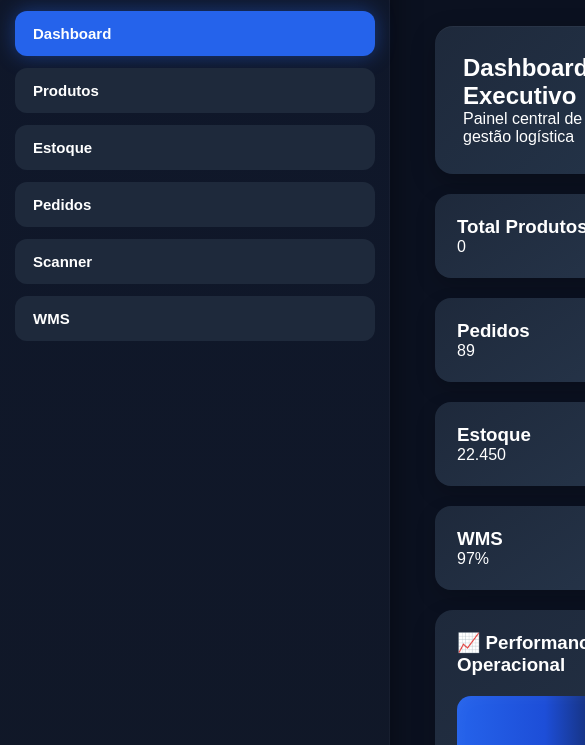
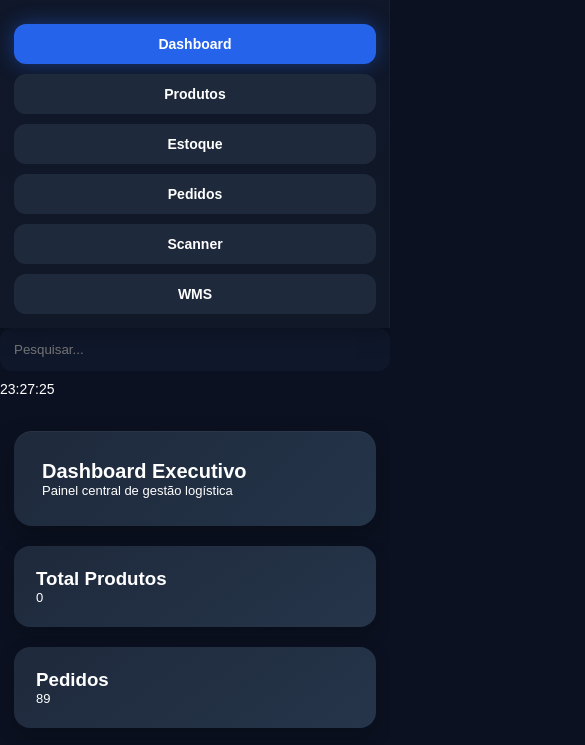
Before and after one commit to amorimlipeh/RIOBETA2, a website: page public/index.html in a window 390 px wide. Shown: the part 82-827 px from the top of the page, 585 px wide, since content can reach past the window. Drawn offline with Linux system fonts and the light colour scheme; no server answers.

Commit message:
FIX RESPONSIVIDADE MOBILE RENDER

```diff
--- a/public/css/layout.css
+++ b/public/css/layout.css
@@ -55,3 +55,137 @@ width:240px;
 min-width:240px;
 }
 }
+
+
+/* ===== MOBILE RENDER FIX ===== */
+html, body {
+  width: 100%;
+  max-width: 100%;
+  overflow-x: hidden;
+}
+
+.main-content {
+  min-width: 0;
+}
+
+.workspace {
+  min-width: 0;
+  width: 100%;
+  overflow-x: hidden;
+}
+
+.topbar {
+  gap: 10px;
+  flex-wrap: wrap;
+}
+
+.topbar input,
+.search {
+  width: 100%;
+  max-width: 100%;
+}
+
+.hero-card,
+.stat-card,
+.big-card,
+.produto-form-card,
+.produto-table-card {
+  width: 100%;
+  min-width: 0;
+}
+
+.produto-table-card {
+  overflow-x: auto;
+}
+
+.produto-table-card table {
+  min-width: 760px;
+}
+
+@media (max-width: 900px) {
+  .app-shell,
+  .app-container {
+    display: flex !important;
+    flex-direction: column !important;
+    grid-template-columns: 1fr !important;
+  }
+
+  .sidebar {
+    width: 100% !important;
+    min-width: 100% !important;
+    padding: 14px !important;
+    position: relative !important;
+  }
+
+  .brand,
+  .logo {
+    margin-bottom: 14px !important;
+  }
+
+  .menu {
+    display: grid !important;
+    grid-template-columns: 1fr 1fr;
+    gap: 10px !important;
+  }
+
+  .menu-item {
+    width: 100% !important;
+    justify-content: center !important;
+    padding: 12px !important;
+    font-size: 14px !important;
+  }
+
+  .main-content {
+    width: 100% !important;
+    padding: 0 !important;
+  }
+
+  .workspace {
+    padding: 14px !important;
+  }
+
+  .grid-cards {
+    grid-template-columns: 1fr !important;
+  }
+
+  .dashboard-row {
+    grid-template-columns: 1fr !important;
+    display: grid !important;
+  }
+
+  .produto-layout {
+    display: grid !important;
+    grid-template-columns: 1fr !important;
+    gap: 14px !important;
+  }
+
+  .produto-form-card {
+    max-width: 100% !important;
+  }
+
+  #clock {
+    font-size: 14px;
+  }
+}
+
+@media (max-width: 600px) {
+  .menu {
+    grid-template-columns: 1fr !important;
+  }
+
+  .hero-card h1 {
+    font-size: 20px !important;
+    line-height: 1.2;
+  }
+
+  .hero-card p,
+  .stat-card p,
+  .big-card p,
+  th, td {
+    font-size: 13px !important;
+  }
+
+  .produto-table-card table {
+    min-width: 680px;
+  }
+}
```
